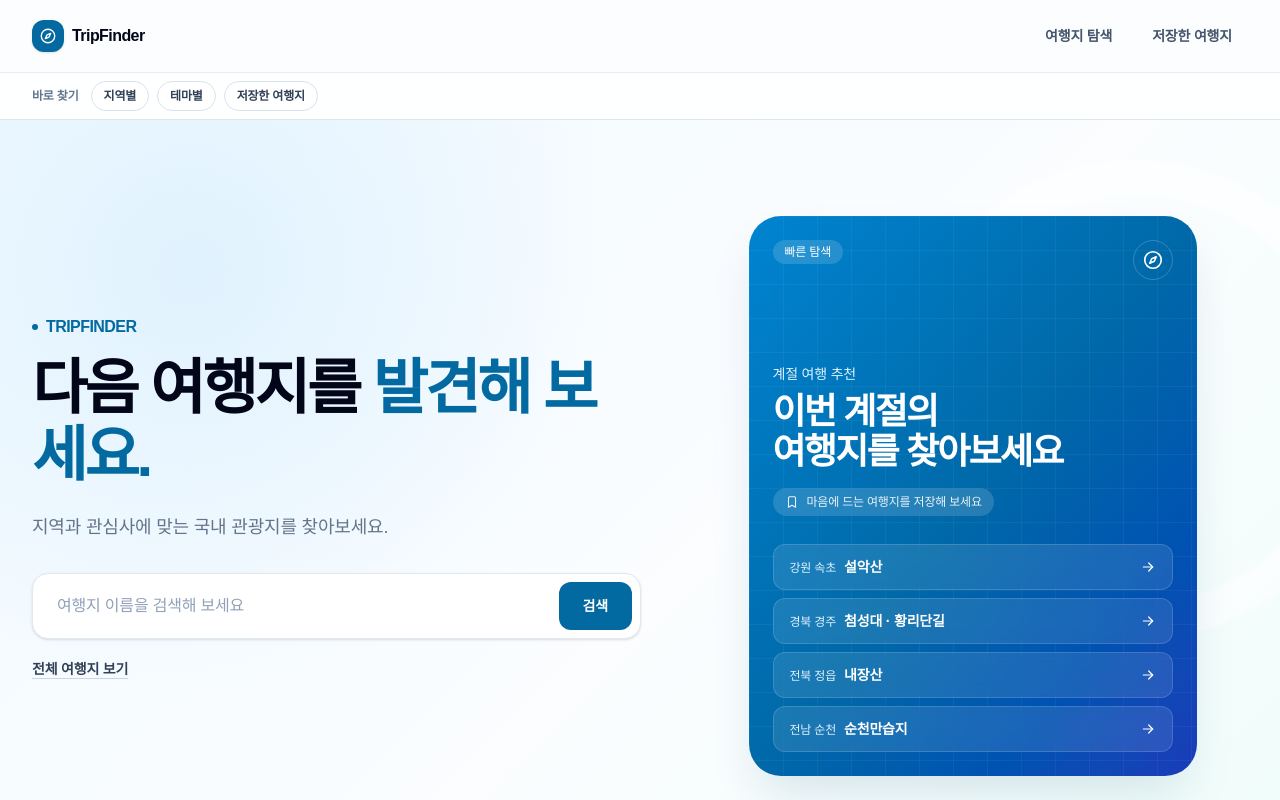
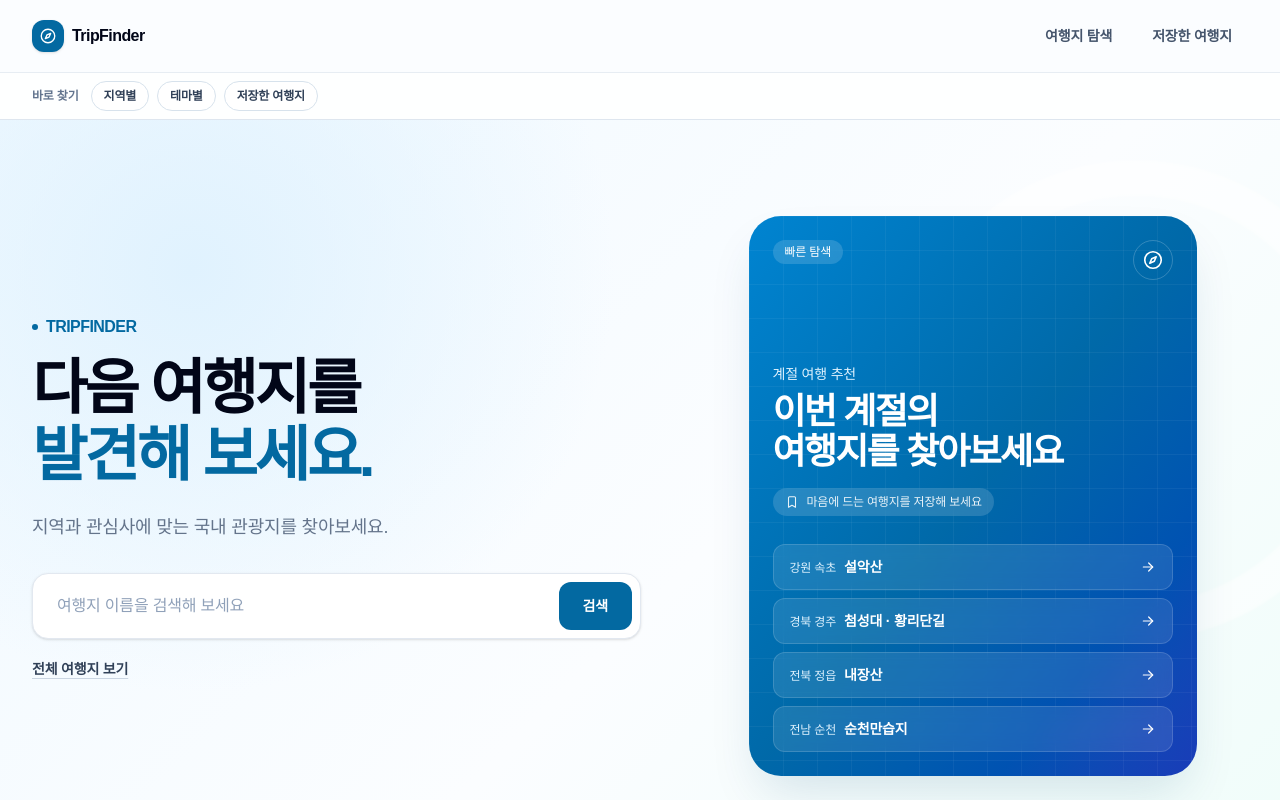
Before and after one commit to minjuko/trip-finder, a Next.js app: page / in a window 1280 px wide. Shown: the top 800 px of the page. Built offline with nearby package versions, Linux system fonts and the light colour scheme; no server answers; a web font is replaced by a local one.

Commit message:
style: control hero headline wrapping

```diff
--- a/src/app/page.tsx
+++ b/src/app/page.tsx
@@ -99,7 +99,8 @@ export default function Home() {
             </p>
 
             <h1 className="max-w-2xl text-4xl font-bold leading-[1.12] tracking-[-0.05em] text-slate-950 sm:text-5xl lg:text-6xl">
-              다음 여행지를 <span className="text-brand">발견해 보세요.</span>
+              <span className="lg:block">다음 여행지를</span>{" "}
+              <span className="text-brand">발견해 보세요.</span>
             </h1>
 
             <p className="mt-6 max-w-xl text-base leading-7 text-ink-muted sm:text-lg">
```
